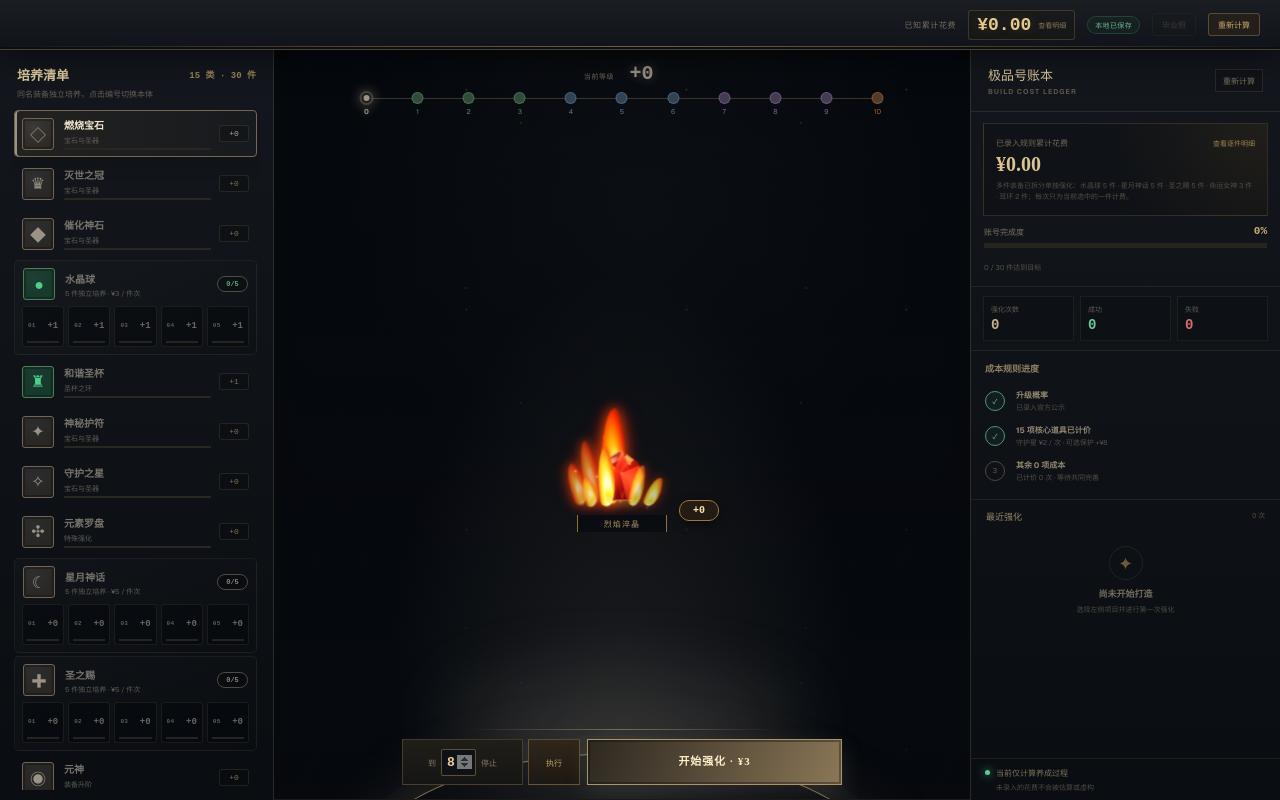
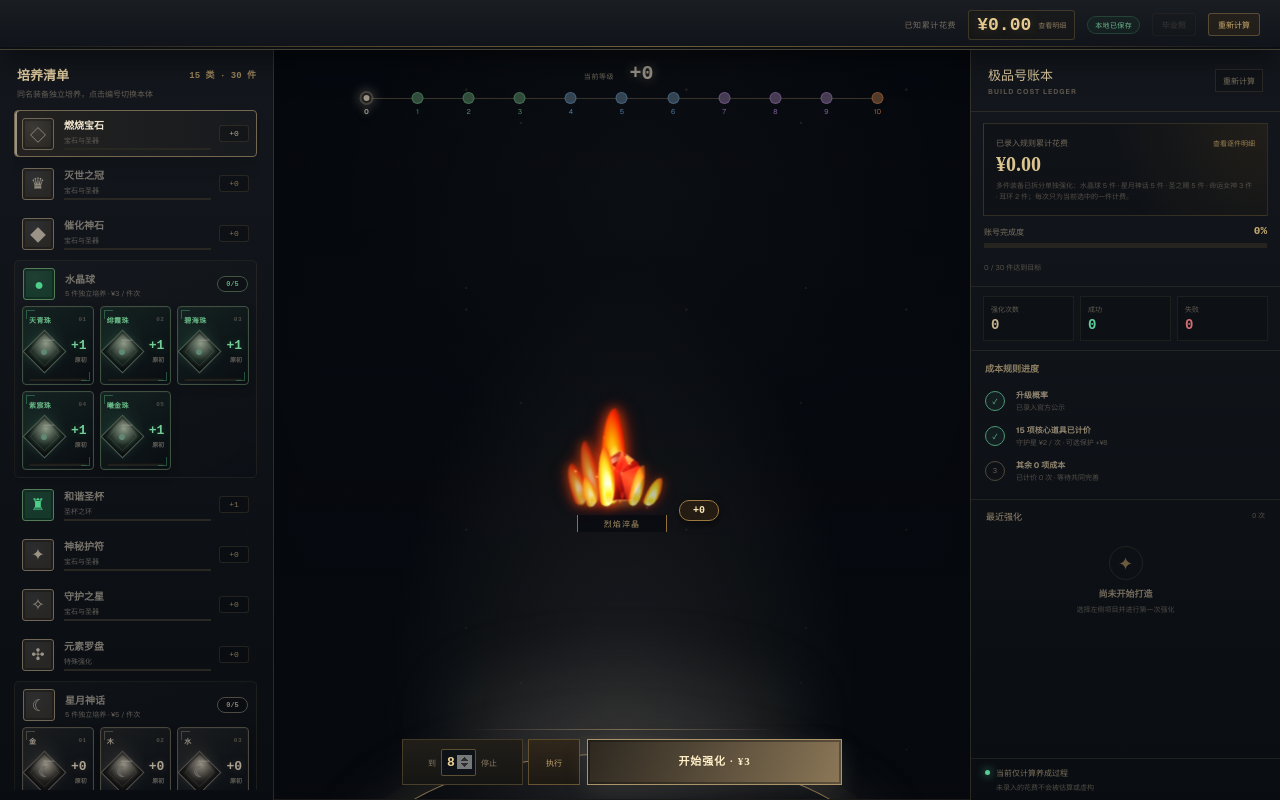
Before and after one commit to yinshi530-spec/myj, a Next.js app: page / in a window 1280 px wide. Built offline with nearby package versions, Linux system fonts and the light colour scheme.

Commit message:
style: name and enrich individual gear slots

```diff
--- a/app/page.tsx
+++ b/app/page.tsx
@@ -102,6 +102,7 @@ type ItemInstance = {
   item: ProbabilityItem;
   index: number;
   quantity: number;
+  nickname: string;
 };
 
 const sessionStorageKey = 'myj-forge-session-v1';
@@ -113,6 +114,14 @@ const itemQuantities: Record<string, number> = {
   'holy-gift': 5,
   'goddess-fate': 3,
   earring: 2,
+};
+
+const itemInstanceNames: Record<string, string[]> = {
+  'crystal-ball': ['天青珠', '绯霞珠', '碧海珠', '紫宸珠', '曦金珠'],
+  'moon-myth': ['金', '木', '水', '火', '土'],
+  'holy-gift': ['青龙赐', '白虎赐', '朱雀赐', '玄武赐', '麒麟赐'],
+  'goddess-fate': ['往昔', '今朝', '未来'],
+  earring: ['玉凤环', '金凰环'],
 };
 
 function itemInstanceId(itemId: string, index = 0) {
@@ -475,8 +484,13 @@ const itemInstances: ItemInstance[] = items.flatMap((item) => {
     item,
     index,
     quantity,
+    nickname: itemInstanceNames[item.id]?.[index] ?? `${index + 1}号`,
   }));
 });
+
+function itemInstanceName(instance: ItemInstance) {
+  return instance.quantity > 1 ? `${instance.item.name} · ${instance.nickname}` : instance.item.name;
+}
 
 const autoTargetInstanceLimits: Record<string, number> = Object.fromEntries(
   itemInstances
@@ -771,7 +785,7 @@ export default function Home() {
     return {
       id: instance.id,
       baseItemId: entry.id,
-      name: instance.quantity > 1 ? `${entry.name} · ${instance.index + 1}号` : entry.name,
+      name: itemInstanceName(instance),
       level: entry.mode === 'adaptive' ? `${currentLevel}★` : `+${currentLevel}`,
       unitCost,
       attemptCost: unitCost,
@@ -803,7 +817,7 @@ export default function Home() {
     setResultFeedbacks([]);
   }
 
-  function createAttempt(activeItem: ProbabilityItem, activeItemKey: string, activeInstanceNumber: number, currentLevel: number, count: number, sequence: number) {
+  function createAttempt(activeItem: ProbabilityItem, activeItemKey: string, activeInstanceName: string, currentLevel: number, count: number, sequence: number) {
     let available: Outcome[] = [];
     let fromLabel = activeItem.mode === 'draw' ? '触发' : `+${currentLevel}`;
 
@@ -837,11 +851,10 @@ export default function Home() {
     const protectionTriggered = protectionEnabled && (picked.kind === 'down' || picked.kind === 'fail');
     const nextLevel = protectionTriggered ? currentLevel : picked.target ?? currentLevel;
     const baseCost = costRules[activeItem.id];
-    const itemQuantity = itemQuantities[activeItem.id] ?? 1;
     const attempt: Attempt = {
       id: Date.now() + sequence,
       itemId: activeItemKey,
-      itemName: `${activeItem.name}${itemQuantity > 1 ? ` · ${activeInstanceNumber}号` : ''}`,
+      itemName: activeInstanceName,
       fromLabel,
       resultLabel: protectionTriggered ? '保护生效 · 保持等级' : picked.label,
       toLabel: activeItem.mode === 'draw' ? picked.label : activeItem.mode === 'adaptive' ? `${nextLevel} 星` : `+${nextLevel}`,
@@ -859,7 +872,7 @@ export default function Home() {
     let currentCount = attemptCount;
     const generated: Attempt[] = [];
     for (let index = 0; index < times; index += 1) {
-      const result = createAttempt(item, itemKey, itemInstanceNumber, currentLevel, currentCount, index);
+      const result = createAttempt(item, itemKey, itemInstanceName(selectedInstance), currentLevel, currentCount, index);
       if (!result) break;
       generated.push(result.attempt);
       if (item.mode === 'upgrade' || item.mode === 'adaptive') currentLevel = result.nextLevel;
@@ -1113,17 +1126,20 @@ export default function Home() {
                     <span><b>{entry.name}</b><small>{instances.length} 件独立培养 · ¥{costRules[entry.id] ?? '—'} / 件次</small></span>
                     <em>{completedCopies}/{instances.length}</em>
                   </header>
-                  <div className="item-copy-grid" role="group" aria-label={`选择${entry.name}编号`}>
+                  <div className="item-copy-grid" role="group" aria-label={`选择${entry.name}`}>
                     {instances.map((instance) => {
                       const instanceLevel = levels[instance.id] ?? entry.minLevel ?? 0;
                       const progress = Math.round(((instanceLevel - (entry.minLevel ?? 0)) / Math.max(1, (entry.maxLevel ?? 1) - (entry.minLevel ?? 0))) * 100);
+                      const instanceTier = visualTier(entry, instanceLevel);
+                      const instancePalette = levelPalette(entry, instanceLevel);
                       const isComplete = instanceLevel >= (entry.maxLevel ?? 1);
                       const isActive = instance.id === itemKey;
                       return (
-                        <button key={instance.id} type="button" className={`${isActive ? 'active' : ''} ${isComplete ? 'complete' : ''}`} onClick={() => chooseItem(instance)} aria-pressed={isActive} title={`${entry.name} ${instance.index + 1}号，当前 +${instanceLevel}`}>
-                          <span>{String(instance.index + 1).padStart(2, '0')}</span>
-                          <b>{entry.mode === 'adaptive' ? `${instanceLevel}★` : `+${instanceLevel}`}</b>
-                          <i><i style={{ width: `${progress}%` }} /></i>
+                        <button key={instance.id} type="button" className={`tier-${instanceTier} ${isActive ? 'active' : ''} ${isComplete ? 'complete' : ''}`} style={{ '--copy-accent': instancePalette.accent, '--copy-soft': instancePalette.soft } as CSSProperties} onClick={() => chooseItem(instance)} aria-pressed={isActive} aria-label={`${itemInstanceName(instance)}，当前 ${entry.mode === 'adaptive' ? `${instanceLevel}星` : `加${instanceLevel}`}`} title={`${itemInstanceName(instance)}，当前 +${instanceLevel}`}>
+                          <span className="copy-index"><b>{instance.nickname}</b><i>{String(instance.index + 1).padStart(2, '0')}</i></span>
+                          <span className="copy-relic" aria-hidden="true"><i /><b>{entry.symbol}</b></span>
+                          <span className="copy-meta"><strong>{entry.mode === 'adaptive' ? `${instanceLevel}★` : `+${instanceLevel}`}</strong><small>{isActive ? '当前强化' : isComplete ? '已经毕业' : tierNames[instanceTier]}</small></span>
+                          <em className="copy-meter"><i style={{ width: `${progress}%` }} /></em>
                         </button>
                       );
                     })}
@@ -1137,7 +1153,7 @@ export default function Home() {
         <section className="forge-stage">
           <div className={`forge-chamber fx-${effectProfile.effect} tier-${tier} ${feedbackClass} ${guardianProtectionEnabled ? 'protection-active' : ''}`} key={feedbackKey} style={{ '--tier-progress': `${tierProgress}%`, '--flame-scale': flameScale, '--flame-burst-scale': flameScale * 1.28, '--flame-dip-scale': flameScale * 0.9, '--crown-scale': crownScale, '--crown-entry-scale': crownScale * 0.82, '--crown-burst-scale': crownScale * 1.2, '--catalyst-scale': catalystScale, '--crystal-scale': crystalScale, '--harmony-scale': harmonyScale, '--talisman-scale': talismanScale, '--compass-scale': compassScale, '--moon-scale': moonScale, '--ascension-scale': ascensionScale, '--spirit-scale': spiritScale, '--mophone-scale': mophoneScale } as CSSProperties}>
             <div className="altar-glow" />
-            {item.mode !== 'draw' && <div className="level-route"><div className="level-focus"><span>当前等级</span><b>{levelLabel(level)}</b>{itemQuantity > 1 && <em className="current-instance">{item.name} · {String(itemInstanceNumber).padStart(2, '0')} / {String(itemQuantity).padStart(2, '0')}</em>}</div><div className="level-steps" aria-label={`${item.name}${itemQuantity > 1 ? `${itemInstanceNumber}号` : ''}强化等级进度`}>{Array.from({ length: maxSelectable - (item.minLevel ?? 0) + 1 }, (_, index) => (item.minLevel ?? 0) + index).map((step) => <span key={step} className={`${step === level ? 'current' : step < level ? 'done' : ''} ${isCheckpointLevel(item.id, step) ? 'checkpoint' : ''}`} aria-current={step === level ? 'step' : undefined} title={isCheckpointLevel(item.id, step) ? item.mode === 'adaptive' ? `${step} 星保级点` : `+${step} 保级点` : undefined} style={{ '--step-color': levelPalette(item, step).accent } as CSSProperties}><i /><b>{step}</b></span>)}</div></div>}
+            {item.mode !== 'draw' && <div className="level-route"><div className="level-focus"><span>当前等级</span><b>{levelLabel(level)}</b>{itemQuantity > 1 && <em className="current-instance">{selectedInstance.nickname} · {String(itemInstanceNumber).padStart(2, '0')} / {String(itemQuantity).padStart(2, '0')}</em>}</div><div className="level-steps" aria-label={`${itemInstanceName(selectedInstance)}强化等级进度`}>{Array.from({ length: maxSelectable - (item.minLevel ?? 0) + 1 }, (_, index) => (item.minLevel ?? 0) + index).map((step) => <span key={step} className={`${step === level ? 'current' : step < level ? 'done' : ''} ${isCheckpointLevel(item.id, step) ? 'checkpoint' : ''}`} aria-current={step === level ? 'step' : undefined} title={isCheckpointLevel(item.id, step) ? item.mode === 'adaptive' ? `${step} 星保级点` : `+${step} 保级点` : undefined} style={{ '--step-color': levelPalette(item, step).accent } as CSSProperties}><i /><b>{step}</b></span>)}</div></div>}
             <div className={`effect-stage tier-${tier}`}>
               <div className="effect-visual">
                 {item.id === 'burning-gem' ? (
@@ -1353,7 +1369,7 @@ export default function Home() {
               {item.mode !== 'draw' && <b className="artifact-level">{levelName}</b>}
               <small className="rite-name">{effectProfile.rite}</small>
             </div>
-            <div className="artifact-name"><span>{item.mode === 'draw' ? '等待唤醒' : canForge ? `${tierNames[tier]}境 · 等待强化` : '已臻至最高境界'}</span><h3>{item.name}{itemQuantity > 1 && <i className="active-instance-mark">{itemInstanceNumber}号</i>}</h3><div className="evolution-track" aria-label={`成长进度 ${tierProgress}%`}>{Array.from({ length: 6 }, (_, index) => <i key={index} className={index <= tier ? 'lit' : ''} />)}</div></div>
+            <div className="artifact-name"><span>{item.mode === 'draw' ? '等待唤醒' : canForge ? `${tierNames[tier]}境 · 等待强化` : '已臻至最高境界'}</span><h3>{item.name}{itemQuantity > 1 && <i className="active-instance-mark">{selectedInstance.nickname}</i>}</h3><div className="evolution-track" aria-label={`成长进度 ${tierProgress}%`}>{Array.from({ length: 6 }, (_, index) => <i key={index} className={index <= tier ? 'lit' : ''} />)}</div></div>
             {item.mode === 'adaptive' && <label className="star-memory"><span>星辰共鸣次数</span><input type="number" min="1" max="9999" value={attemptCount} onChange={(event) => setAttemptCount(Math.max(1, Number(event.target.value) || 1))} /><small>第 {bandIndex(attemptCount) + 1} 阶共鸣</small></label>}
             {item.id === 'guardian-star' && <button type="button" className={`guardian-protection ${guardianProtection ? 'active' : ''}`} aria-pressed={guardianProtection} onClick={() => setGuardianProtection((enabled) => !enabled)} disabled={!canForge}><i>✧</i><span><b>失败保护</b><small>{guardianProtection ? '已开启 · +¥8 / 次' : '¥8 / 次 · 点击开启'}</small></span></button>}
             <div className={`altar-actions ${autoTargetLimit !== null ? 'has-target-runner' : 'single-only'}`}>
```
Also changed, not shown: app/globals.css.
